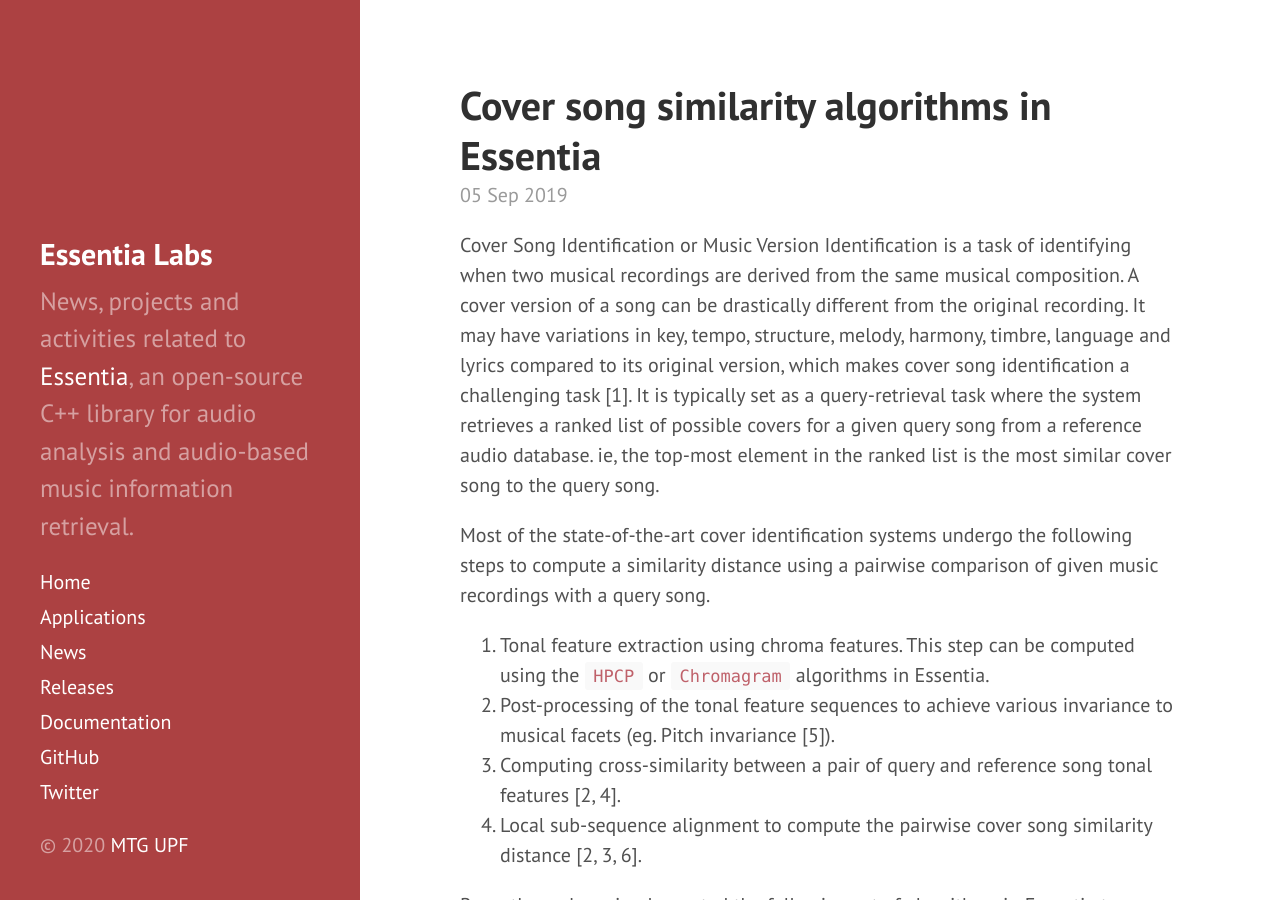
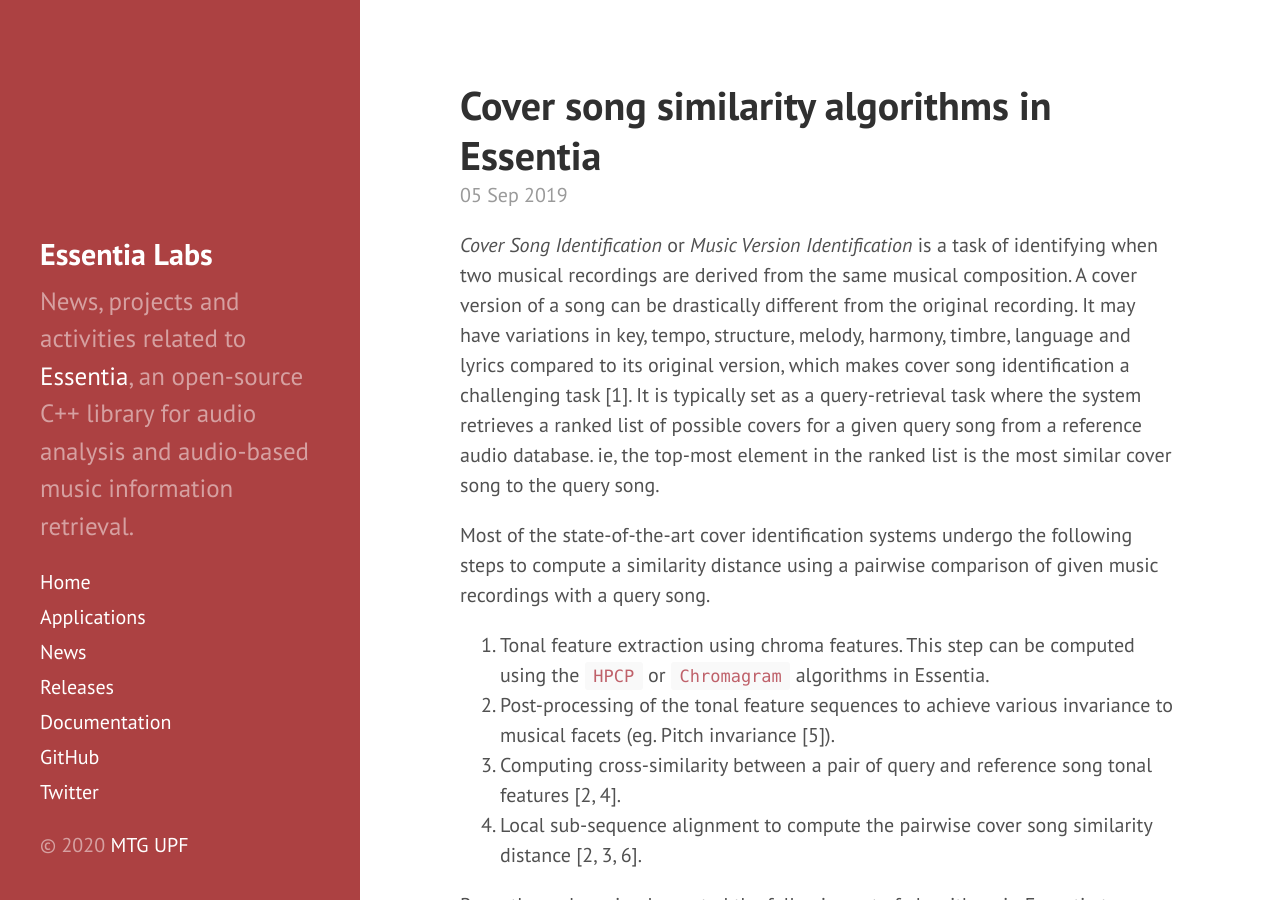
Before and after one commit to pabloEntropia/essentia-labs, a Jekyll site: the page built from _posts/2019-09-05-cover-song-similarity.md, in a window 1280 px wide and 900 px high. Built offline with Jekyll 4.4.1, drawn with Linux system fonts in a browser that asks for light colours.

Commit message:
Use italics

```diff
--- a/_posts/2019-09-05-cover-song-similarity.md
+++ b/_posts/2019-09-05-cover-song-similarity.md
@@ -6,7 +6,7 @@
 ---
 
 
-Cover Song Identification or Music Version Identification is a task of identifying when two musical recordings are derived from the same musical composition. A cover version of a song can be drastically different from the original recording. It may have variations in key, tempo, structure, melody, harmony, timbre, language and lyrics compared to its original version, which makes cover song identification a challenging task [1]. It is typically set as a query-retrieval task where the system retrieves a ranked list of possible covers for a given query song from a reference audio database. ie, the top-most element in the ranked list is the most similar cover song to the query song.
+*Cover Song Identification* or *Music Version Identification* is a task of identifying when two musical recordings are derived from the same musical composition. A cover version of a song can be drastically different from the original recording. It may have variations in key, tempo, structure, melody, harmony, timbre, language and lyrics compared to its original version, which makes cover song identification a challenging task [1]. It is typically set as a query-retrieval task where the system retrieves a ranked list of possible covers for a given query song from a reference audio database. ie, the top-most element in the ranked list is the most similar cover song to the query song.
 
 Most of the state-of-the-art cover identification systems undergo the following steps to compute a similarity distance using a pairwise comparison of given music recordings with a query song.
 
```
